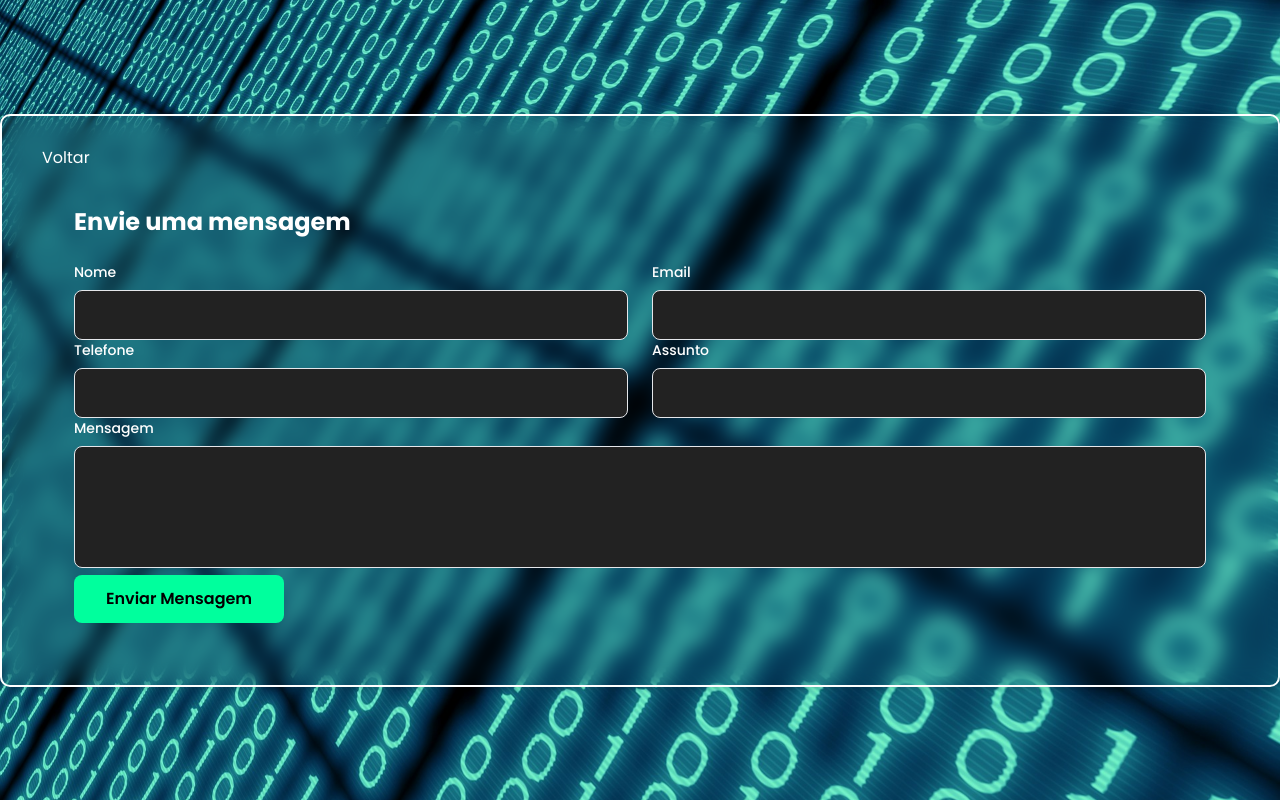
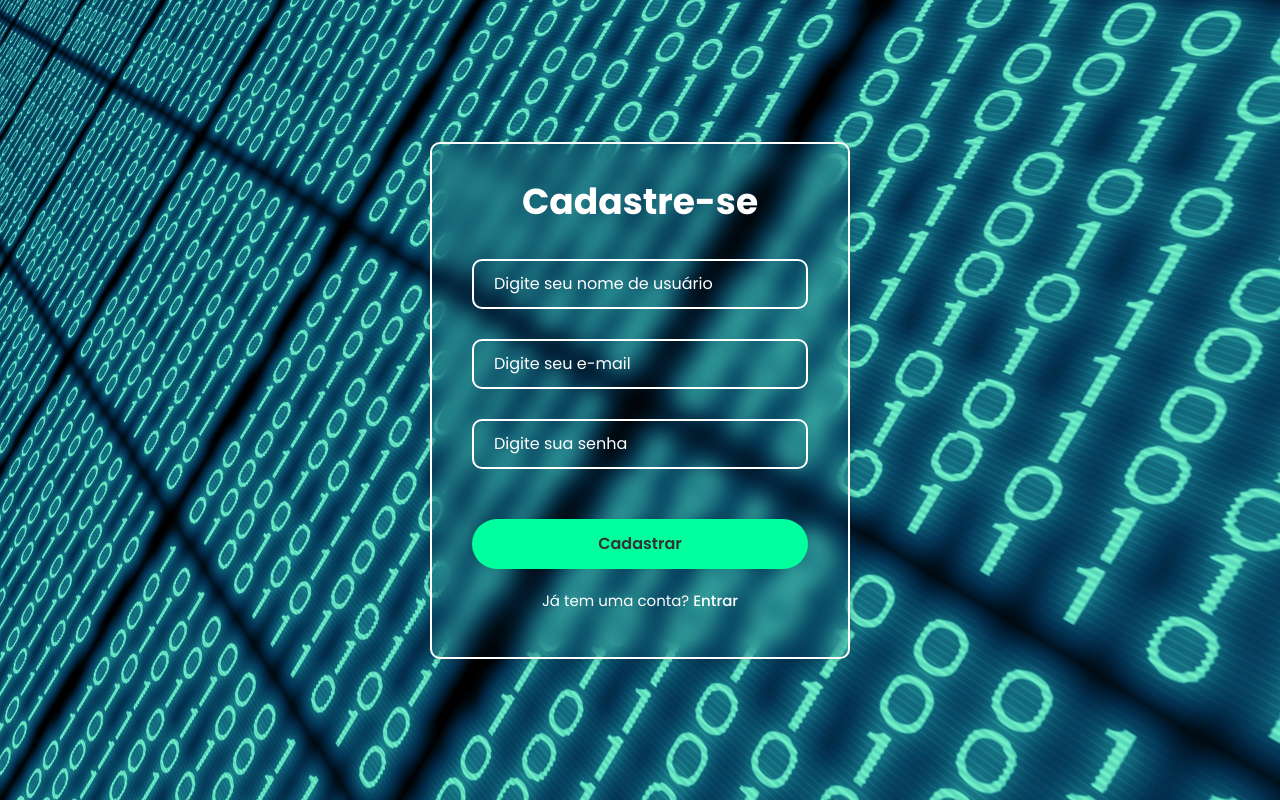
Before and after one commit to Jackson9008/Tela-Login, a plain HTML site: page cadastro.html in a window 1280 px wide. Drawn offline with nearby package versions, Linux system fonts and the light colour scheme.

Commit message:
Foi ajustado index, criação página formulário e recuperação de senha

```diff
--- a/cadastro.html
+++ b/cadastro.html
@@ -4,72 +4,36 @@
 <head>
     <meta charset="UTF-8">
     <meta name="viewport" content="width=device-width, initial-scale=1.0">
-    <title>Tela de Cadastro</title>
+    <title>Cadastro</title>
     <link rel="stylesheet" href="style.css">
-    <script src="https://cdn.tailwindcss.com"></script>
-    <a href="https://index.html/"></a>
-    <link href='https://unpkg.com/boxicons@2.1.4/css/boxicons.min.css' rel='stylesheet'>
     <link rel="shortcut icon" href="img/Imagem do WhatsApp de 2025-04-07 à(s) 23.13.56_b9e31738.jpg"
         type="image/x-icon">
+
 </head>
 
 <body>
+    <main class="container">
+        <form action="processa_cadastro.php" method="POST">
+            <h1>Cadastre-se</h1>
 
-    <main class="container">
-        <button><a href="index.html">Voltar</a></button>
-        <form action="">
-            <!-- Aqui está um fomulário -->
-            <div class="mt-1 p-8 contact-card rounded-xl fade-in">
-                <h3 class="text-2xl font-bold mb-6">Envie uma mensagem</h3>
-                <form action="https://formsubmit.co/jackson9008@live.com" method="POST" class="space-y-6">
-                    <div class="grid grid-cols-1 md:grid-cols-2 gap-6">
-                        <div>
-                            <label for="name" class="block text-sm font-medium text-white-400 mb-2">Nome</label>
-                            <input type="text" id="name" name="name"
-                                class="w-full px-4 py-3 bg-[#222222] border border-white-700 rounded-lg focus:outline-none focus:border-[#00ff9d] transition-colors text-white"
-                                required />
-                        </div>
-                        <div>
-                            <label for="email" class="block text-sm font-medium text-white-400 mb-2">Email</label>
-                            <input type="email" id="email" name="email"
-                                class="w-full px-4 py-3 bg-[#222222] border border-white-700 rounded-lg focus:outline-none focus:border-[#00ff9d] transition-colors text-white"
-                                required />
-                        </div>
-                    </div>
-                    <div class="grid grid-cols-1 md:grid-cols-2 gap-6">
-                        <div>
-                            <label for="phone" class="block text-sm font-medium text-white-400 mb-2">Telefone</label>
-                            <input type="number" id="phone" name="phone"
-                                class="w-full px-4 py-3 bg-[#222222] border border-white-700 rounded-lg focus:outline-none focus:border-[#00ff9d] transition-colors text-white"
-                                required />
-                        </div>
-                        <div>
-                            <label for="subject" class="block text-sm font-medium text-white-400 mb-2">Assunto</label>
-                            <input type="text" id="subject" name="subject"
-                                class="w-full px-4 py-3 bg-[#222222] border border-white-700 rounded-lg focus:outline-none focus:border-[#00ff9d] transition-colors text-white"
-                                required />
-                        </div>
-                    </div>
-                    <div>
-                        <label for="message" class="block text-sm font-medium text-white-400 mb-2">Mensagem</label>
-                        <textarea id="message" name="message" rows="4"
-                            class="w-full px-4 py-3 bg-[#222222] border border-white-700 rounded-lg focus:outline-none focus:border-[#00ff9d] transition-colors text-white resize-none"
-                            required></textarea>
-                    </div>
-                    <div>
-                        <button type="submit"
-                            class="w-full md:w-auto px-8 py-3 bg-[#00ff9d] text-black font-semibold rounded-lg hover:bg-opacity-90 transition-all transform hover:scale-105 focus:outline-none focus:ring-2 focus:ring-[#00ff9d] focus:ring-opacity-50">
-                            Enviar Mensagem
-                        </button>
-                    </div>
-                </form>
+            <div class="input-box">
+                <input type="text" name="usuario" placeholder="Digite seu nome de usuário" required>
+                <i class="bx bxs-user"></i>
+            </div>
 
-                <div id="thank-you-message" style="display: none">
-                    <h4 class="text-2xl font-semibold">
-                        Obrigado pela sua mensagem!
-                    </h4>
-                    <p>Seu formulário foi enviado com sucesso.</p>
-                </div>
+            <div class="input-box">
+                <input type="email" name="email" placeholder="Digite seu e-mail" required>
+                <i class="bx bxs-envelope"></i>
+            </div>
+
+            <div class="input-box">
+                <input type="password" name="senha" placeholder="Digite sua senha" required>
+                <i class="bx bxs-lock-alt"></i>
+            </div>
+
+            <button type="submit" class="login">Cadastrar</button>
+            <div class="register-link">
+                <p>Já tem uma conta? <a href="index.html">Entrar</a></p>
             </div>
         </form>
     </main>
--- a/style.css
+++ b/style.css
@@ -90,7 +90,7 @@ margin: 30px 0;
 .login {
     width: 100%;
     height: 50px;
-    background-color: #fff;
+    background-color: #00ff9d;
     border: none;
     border-radius: 40px;
     cursor: pointer;
```
Also changed, not shown: formulario.html (added, +80 -0 lines), index.html (+6 -1 lines), recuperar_senha.html (added, +28 -0 lines).
